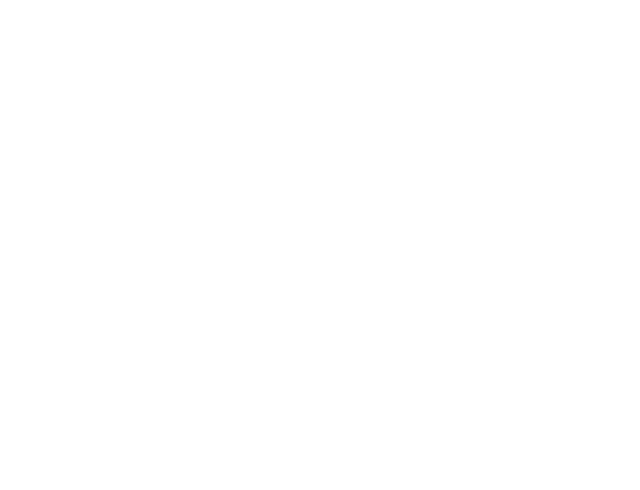
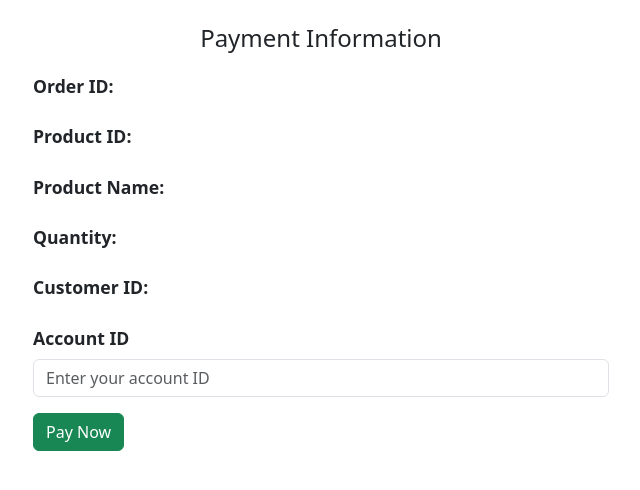
Before and after one commit to DanteEtnad/OnlineStore, a React (Create React App) app in the folder react/: page /payment in a window 1280 px wide. Before the commit this address had no page. Shown: the top 490 px of the page, without its empty margins (319-959 px from the left). Built offline with nearby package versions, Linux system fonts and the light colour scheme.

Commit message:
Store and login and payment change

```diff
--- a/react/src/App.js
+++ b/react/src/App.js
@@ -5,12 +5,7 @@ import Home from './components/Homepage';
 import Login from './components/Login';
 import Register from './components/Register';
 import Store from './components/Store';
-// import ProductList from './components/ProductList'; // 引入产品列表页面
-// import ProductDetails from './components/ProductDetails'; // 引入产品详情页面
-// import ShoppingCart from './components/ShoppingCart'; // 引入购物车页面
-// import OrderHistory from './components/OrderHistory'; // 引入订单历史页面
-// import Profile from './components/Profile'; // 引入个人信息页面
-// import Checkout from './components/Checkout'; // 引入结账页面
+import Payment from './components/Payment'; // 引入 Payment 组件
 
 function App() {
     return (
@@ -19,14 +14,9 @@ function App() {
                 <Routes>
                     <Route path="/" element={<Home />} />
                     <Route path="/login" element={<Login />} />
-            <Route path="/register" element={<Register />} /> {/* 注册页面 */}
+                    <Route path="/register" element={<Register />} />
                     <Route path="/store" element={<Store />} />
-            {/*<Route path="/products" element={<ProductList />} /> /!* 产品列表页面 *!/*/}
-            {/*<Route path="/products/:id" element={<ProductDetails />} /> /!* 产品详情页面 *!/*/}
-            {/*<Route path="/cart" element={<ShoppingCart />} /> /!* 购物车页面 *!/*/}
-            {/*<Route path="/checkout" element={<Checkout />} /> /!* 结账页面 *!/*/}
-            {/*<Route path="/orders" element={<OrderHistory />} /> /!* 订单历史页面 *!/*/}
-            {/*<Route path="/profile" element={<Profile />} /> /!* 个人信息页面 *!/*/}
+                    <Route path="/payment" element={<Payment />} /> {/* 添加 payment 路由 */}
                 </Routes>
             </div>
         </AuthProvider>
--- /dev/null
+++ b/react/src/components/Payment.css
@@ -0,0 +1,29 @@
+.payment-container {
+    max-width: 600px; /* 设置最大宽度 */
+    margin: 0 auto; /* 居中对齐 */
+}
+
+.payment-container h2 {
+    text-align: center; /* 标题居中 */
+    margin-bottom: 20px; /* 标题底部间距 */
+    font-size: 1.5rem; /* 调整标题字体大小 */
+}
+
+.mb-3 {
+    margin-bottom: 1rem; /* 为每个字段添加底部间距 */
+}
+
+.form-label {
+    font-weight: bold; /* 标签加粗 */
+    font-size: 1.1rem; /* 标签字体大小 */
+}
+
+.form-text {
+    display: block; /* 确保文本占据一整行 */
+    margin-top: 0.25rem; /* 标签与文本之间的间距 */
+    font-size: 1rem; /* 字体大小 */
+}
+
+button {
+    font-size: 1rem; /* 按钮字体大小 */
+}
--- /dev/null
+++ b/react/src/components/Payment.js
@@ -0,0 +1,110 @@
+import React, { useState } from 'react';
+import { useLocation } from 'react-router-dom';
+import { Button, Container, Form, Alert } from 'react-bootstrap';
+import StoreDataService from '../services/store.service'; // 导入服务
+import './Payment.css';
+
+function Payment() {
+    const location = useLocation();
+    const { orderId, productId, quantity, productName, customerId } = location.state || {}; // 从路由状态中获取订单信息
+    const [accountId, setAccountId] = useState('');
+    const [paymentStatus, setPaymentStatus] = useState('');
+    const [showPostPaymentOptions, setShowPostPaymentOptions] = useState(false); // 控制退款和配送选项的显示
+
+    // 处理支付
+    const handlePayment = () => {
+        if (!accountId) {
+            alert('Please enter your account ID.');
+            return;
+        }
+
+        StoreDataService.createPayment(orderId, accountId) // 确保传递正确的参数
+            .then(response => {
+                if (response.data.status === 'success') {
+                    setPaymentStatus('Payment successful!');
+                    setShowPostPaymentOptions(true); // 显示退款和配送选项
+                } else {
+                    setPaymentStatus(`Payment failed: ${response.data.message}`);
+                }
+            })
+            .catch(error => {
+                setPaymentStatus(`Payment error: ${error.message}`);
+            });
+    };
+
+    // 处理退款请求
+    const handleRefund = () => {
+        StoreDataService.refundOrder(orderId, accountId)
+            .then(response => {
+                if (response.data.status === 'success') {
+                    alert('Refund successful!');
+                } else {
+                    alert('Refund failed: ' + response.data.message);
+                }
+            })
+            .catch(error => {
+                alert('Refund error: ' + error.message);
+            });
+    };
+
+    // 处理配送请求
+    const handleDelivery = () => {
+        alert('Order is being delivered!');
+        // 这里可以添加调用配送API的逻辑
+    };
+
+    return (
+        <Container className="payment-container mt-4">
+            <h2>Payment Information</h2>
+            <Form>
+                <div className="mb-3 d-flex justify-content-between">
+                    <Form.Label>Order ID:</Form.Label>
+                    <span>{orderId}</span>
+                </div>
+                <div className="mb-3 d-flex justify-content-between">
+                    <Form.Label>Product ID:</Form.Label>
+                    <span>{productId}</span>
+                </div>
+                <div className="mb-3 d-flex justify-content-between">
+                    <Form.Label>Product Name:</Form.Label>
+                    <span>{productName}</span>
+                </div>
+                <div className="mb-3 d-flex justify-content-between">
+                    <Form.Label>Quantity:</Form.Label>
+                    <span>{quantity}</span>
+                </div>
+                <div className="mb-3 d-flex justify-content-between">
+                    <Form.Label>Customer ID:</Form.Label>
+                    <span>{customerId}</span>
+                </div>
+                <Form.Group controlId="formAccountId">
+                    <Form.Label>Account ID</Form.Label>
+                    <Form.Control
+                        type="text"
+                        placeholder="Enter your account ID"
+                        value={accountId}
+                        onChange={(e) => setAccountId(e.target.value)}
+                    />
+                </Form.Group>
+                <Button variant="success" onClick={handlePayment} className="mt-3">
+                    Pay Now
+                </Button>
+                {paymentStatus && <Alert variant="info" className="mt-3">{paymentStatus}</Alert>}
+
+                {/* 显示退款和配送选项 */}
+                {showPostPaymentOptions && (
+                    <div className="mt-4">
+                        <Button variant="danger" onClick={handleRefund} className="mr-2">
+                            Request Refund
+                        </Button>
+                        <Button variant="primary" onClick={handleDelivery}>
+                            Deliver Order
+                        </Button>
+                    </div>
+                )}
+            </Form>
+        </Container>
+    );
+}
+
+export default Payment;
--- a/react/src/components/Store.js
+++ b/react/src/components/Store.js
@@ -1,12 +1,19 @@
 import React, { useState, useEffect } from 'react';
-import StoreDataService from '../services/store.service';
-import { Card, Button, InputGroup, FormControl, Container, Row, Col } from 'react-bootstrap';
+import StoreDataService from '../services/store.service'; // 导入服务
+import { Card, Button, InputGroup, FormControl, Container, Row, Col, Modal } from 'react-bootstrap';
 import './Store.css';
+import { useAuth } from '../context/AuthContext'; // 导入认证上下文，用于获取用户信息
+import { useNavigate } from 'react-router-dom'; // 导入用于跳转的导航钩子
 
 function Store() {
+    const { user } = useAuth(); // 获取当前登录用户的信息
     const [products, setProducts] = useState([]);
     const [quantities, setQuantities] = useState({});
+    const [showModal, setShowModal] = useState(false);
+    const [orderDetails, setOrderDetails] = useState({});
+    const navigate = useNavigate(); // 用于跳转到支付页面
 
+    // 获取所有产品数据
     useEffect(() => {
         StoreDataService.getAllProducts()
             .then(response => {
@@ -22,6 +29,7 @@ function Store() {
             });
     }, []);
 
+    // 处理数量变化
     const handleQuantityChange = (productId, newQuantity) => {
         setQuantities(prevQuantities => ({
             ...prevQuantities,
@@ -29,13 +37,34 @@ function Store() {
         }));
     };
 
+    // 调用 store.service.js 中的 placeOrder 函数进行下单
     const handleBuy = (productId) => {
         const quantity = quantities[productId];
-        console.log(`Buying ${quantity} of product ${productId}`);
-        StoreDataService.placeOrder(1, productId, quantity)  // Assuming customer ID is 1
+        if (!user) {
+            alert('User is not logged in');
+            return;
+        }
+
+        StoreDataService.placeOrder(user.customerId, productId, quantity)
             .then(response => {
                 if (response.data.status === 'success') {
-                    alert('Order placed successfully!');
+                    const { orderId, productName, totalAmount } = response.data.data; // 解构获取订单信息
+
+                    // Check if totalAmount is defined
+                    if (totalAmount !== undefined) {
+                        // Set order details for the modal
+                        setOrderDetails({
+                            orderId, // 订单 ID
+                            productName, // 产品名称
+                            productId, // 产品 ID
+                            quantity, // 数量
+                            totalAmount, // 总金额
+                            customerId: user.customerId, // 客户 ID
+                        });
+                        setShowModal(true); // 显示弹窗
+                    } else {
+                        alert('Total amount is undefined');
+                    }
                 } else {
                     alert('Order failed');
                 }
@@ -44,6 +73,8 @@ function Store() {
                 console.error('Order error:', error);
             });
     };
+
+    const handleCloseModal = () => setShowModal(false);
 
     return (
         <Container className="store-container mt-4">
@@ -72,6 +103,27 @@ function Store() {
                     </Col>
                 ))}
             </Row>
+
+            {/* Modal for order confirmation */}
+            <Modal show={showModal} onHide={handleCloseModal}>
+                <Modal.Header closeButton>
+                    <Modal.Title>Order Placed Successfully</Modal.Title>
+                </Modal.Header>
+                <Modal.Body>
+                    <p><strong>Order ID:</strong> {orderDetails.orderId}</p>
+                    <p><strong>Product Name:</strong> {orderDetails.productName}</p>
+                    <p><strong>Product ID:</strong> {orderDetails.productId}</p>
+                    <p><strong>Quantity:</strong> {orderDetails.quantity}</p>
+                    <p><strong>Total Amount:</strong> ${orderDetails.totalAmount ? orderDetails.totalAmount.toFixed(2) : 'N/A'}</p>
+                    <p><strong>Customer ID:</strong> {orderDetails.customerId}</p>
+                </Modal.Body>
+                <Modal.Footer>
+                    <Button variant="secondary" onClick={handleCloseModal}>Close</Button>
+                    <Button variant="primary" onClick={() => navigate('/payment', { state: { ...orderDetails } })}>
+                        Proceed to Payment
+                    </Button>
+                </Modal.Footer>
+            </Modal>
         </Container>
     );
 }
--- a/react/src/services/store.service.js
+++ b/react/src/services/store.service.js
@@ -35,16 +35,17 @@ class StoreDataService {
         params.append('productId', productId);
         params.append('quantity', quantity);
 
-        return http.post(`/store/${customerId}/order?` + params.toString());
+        // 确保使用反引号``进行字符串拼接
+        return http.post(`/store/${customerId}/order?${params.toString()}`);
     }
 
-    // 创建支付发票
+// 创建支付发票
     createPayment(customerId, orderId, fromAccountId) {
-        // 将支付信息通过 URL 查询参数发送
         const params = new URLSearchParams();
         params.append('fromAccountId', fromAccountId);
 
-        return http.post(`/store/${customerId}/${orderId}/payment?` + params.toString());
+        // 同样确保使用反引号``进行拼接
+        return http.post(`/store/${customerId}/${orderId}/payment?${params.toString()}`);
     }
 
     // 处理退款
```
Also changed, not shown: react/src/components/Login.js (+6 -5 lines), react/src/context/AuthContext.js (+6 -1 lines), 2 other files (tests, documents, lock files or other folders). Lines whose indentation alone changed are shown as unchanged.
